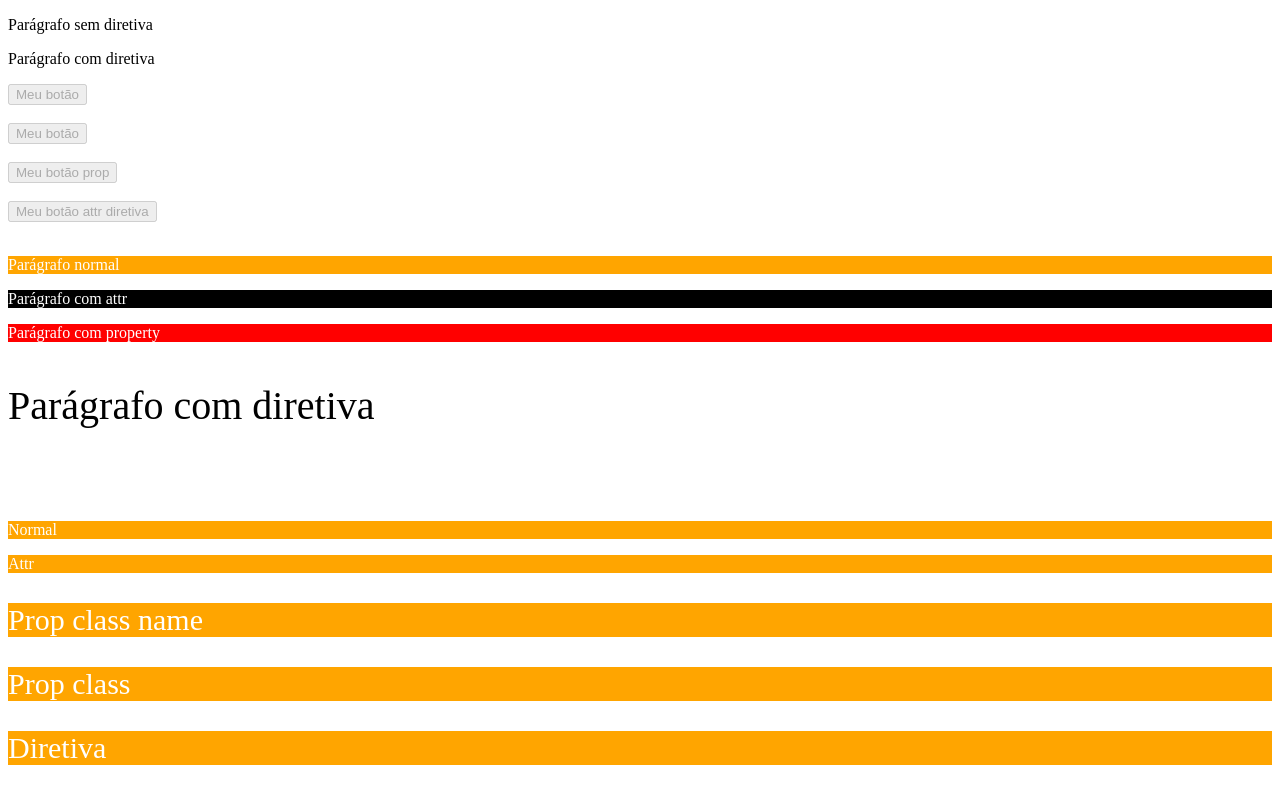
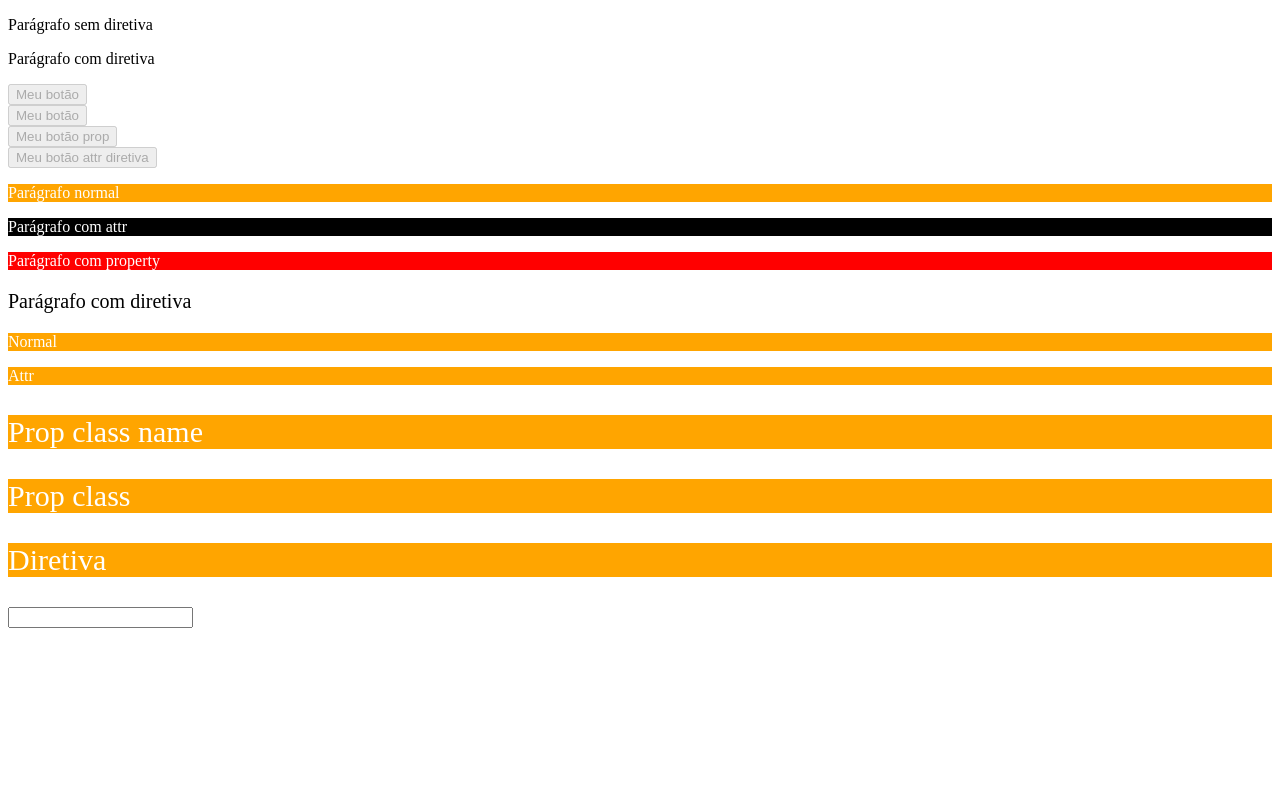
Before and after one commit to thiago-desenv/fundamentos-angular-v17, an Angular app: page / in a window 1280 px wide. Built offline with nearby package versions, Linux system fonts and the light colour scheme.

Commit message:
Usado @HostListener com o evento de click

```diff
--- a/src/app/app.component.html
+++ b/src/app/app.component.html
@@ -3,27 +3,22 @@
 
 <button disabled>Meu botão</button>
 <br>
-<br>
 <button [attr.disabled]="false">Meu botão</button>
-<br>
 <br>
 <button [disabled]="true">Meu botão prop</button>
 <br>
-<br>
 <button appDisabled>Meu botão attr diretiva</button>
-<br>
 <br>
 <p style="background-color: orange; color: white;">Parágrafo normal</p>
 <p [attr.style]="'background-color: black; color: white;'">Parágrafo com attr</p>
 <p [style]="{backgroundColor: 'red', color: 'white'}">Parágrafo com property</p>
 <p appStyle>Parágrafo com diretiva</p>
-<br>
-<br>
 <p class="meu-texto">Normal</p>
 <p [attr.class]="'meu-texto'">Attr</p>
 <p [className]="'meu-texto meu-size'">Prop class name</p>
 <p [class]="{ 'meu-texto': true, 'meu-size': true }">Prop class</p>
 <p appClass>Diretiva</p>
+<input appListener>
 <!-- <input type="text" #meuInput ngModel />
 
 Valor: {{ meuInput.value }} -->
--- a/src/app/app.module.ts
+++ b/src/app/app.module.ts
@@ -11,6 +11,7 @@ import { HighlightDirective } from './directives/highlight.directive';
 import { DisabledDirective } from './directives/disabled.directive';
 import { StyleDirective } from './directives/style.directive';
 import { ClassDirective } from './directives/class.directive';
+import { ListenerDirective } from './directives/listener.directive';
 
 @NgModule({
   declarations: [
@@ -21,7 +22,8 @@ import { ClassDirective } from './directives/class.directive';
     HighlightDirective,
     DisabledDirective,
     StyleDirective,
-    ClassDirective
+    ClassDirective,
+    ListenerDirective
   ],
   imports: [
     BrowserModule,
--- a/src/app/directives/listener.directive.ts
+++ b/src/app/directives/listener.directive.ts
@@ -1,8 +1,10 @@
-import { Directive } from "@angular/core";
+import { Directive, HostListener } from "@angular/core";
 
 @Directive({
   selector: '[appListener]'
 })
 export class ListenerDirective {
-
+  @HostListener('click') onClick() {
+    console.log('Clicado');
+  }
 }
--- a/src/app/directives/style.directive.ts
+++ b/src/app/directives/style.directive.ts
@@ -9,5 +9,5 @@ export class StyleDirective {
   // @HostBinding('style') propStyleObj = { backgroundColor: 'pink', color: 'white' };
   // @HostBinding('style.backgroundColor') bgColor = 'green';
   // @HostBinding('style.color') color = 'white';
-  @HostBinding('style.fontSize.px') size = 40;
+  @HostBinding('style.fontSize.px') size = 20;
 }
```
